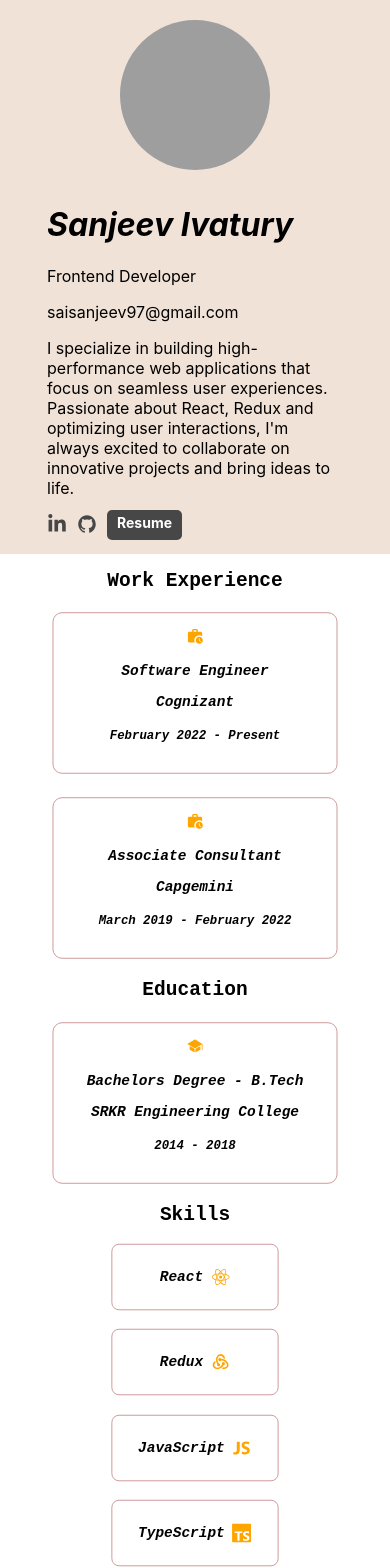
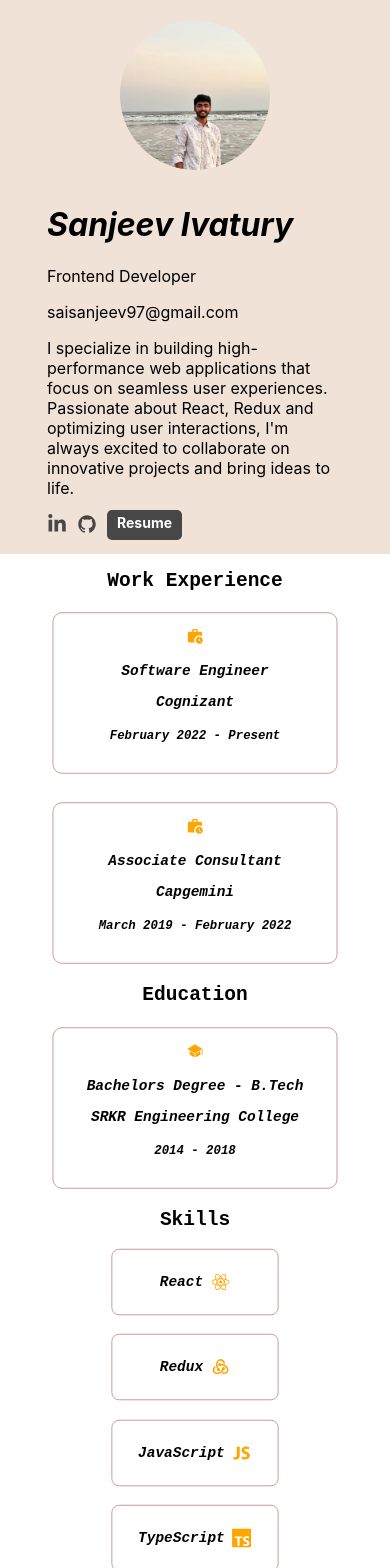
Before and after one commit to Sanjeev501/portfolio, a React (Create React App) app: page / in a window 390 px wide. Shown: the top 1568 px of the page. Built offline with nearby package versions, Linux system fonts and the light colour scheme; grey boxes are pictures that could not be loaded.

Commit message:
code optimization

```diff
--- a/package.json
+++ b/package.json
@@ -31,9 +31,9 @@
       "not op_mini all"
     ],
     "development": [
-      "last 1 chrome version",
-      "last 1 firefox version",
-      "last 1 safari version"
+      "last 3 chrome version",
+      "last 3 firefox version",
+      "last 3 safari version"
     ]
   },
   "devDependencies": {
--- a/src/App.css
+++ b/src/App.css
@@ -0,0 +1,61 @@
+.CardsSection {
+  font-family: monospace;
+  text-align: center;
+}
+
+.Card {
+  border: 1px solid rgb(204, 150, 150);
+  border-radius: 10px;
+  width: 300px !important;
+  height: 170px !important;
+  padding: 20px;
+  background-color: rgb(255, 255, 255);
+  font-style: italic;
+  transition: transform 0.2s ease;
+  transform: scale(0.95);
+}
+
+.Card:hover {
+  transform: scale(1);
+}
+
+.CardsContainer {
+  display: flex;
+  justify-content: center;
+  gap: 20px;
+  flex-wrap: wrap;
+}
+
+@media (max-width: 480px) {
+  .Card {
+    width: 100%;
+    height: auto;
+    padding: 15px;
+  }
+
+  .cardContainer {
+    gap: 10px;
+  }
+}
+
+@media (max-width: 768px) {
+  .Card {
+    width: 45%;
+    height: auto;
+  }
+
+  .cardContainer {
+    gap: 15px;
+  }
+}
+
+@media (min-width: 769px) {
+  .Card {
+    width: 230px;
+    height: 250px;
+  }
+
+  .cardContainer {
+    gap: 20px;
+  }
+}
--- a/src/Components/Education/Education.css
+++ /dev/null
@@ -1,7 +0,0 @@
-.Education {
-  text-align: center;
-}
-
-.educationContainer {
-  font-family: monospace;
-}
--- a/src/Components/Education/Education.js
+++ b/src/Components/Education/Education.js
@@ -1,20 +1,15 @@
-import "./Education.css";
 import { IoIosSchool } from "react-icons/io";
 
 const Education = () => {
   return (
-    <div className="Education">
-      <div className="educationContainer">
-        <div className="educationContainer">
-          <h2>Education</h2>
-          <div className="cardContainer">
-            <div className="card">
-              <IoIosSchool size={18} color="orange" />
-              <h3>Bachelors Degree - B.Tech</h3>
-              <h3>SRKR Engineering College</h3>
-              <h4> 2014 - 2018</h4>
-            </div>
-          </div>
+    <div className="CardsSection">
+      <h2>Education</h2>
+      <div className="CardsContainer">
+        <div className="Card">
+          <IoIosSchool size={18} color="orange" />
+          <h3>Bachelors Degree - B.Tech</h3>
+          <h3>SRKR Engineering College</h3>
+          <h4> 2014 - 2018</h4>
         </div>
       </div>
     </div>
--- a/src/Components/Experience/Experience.css
+++ /dev/null
@@ -1,64 +0,0 @@
-.Experience {
-  text-align: center;
-}
-
-.experienceContainer {
-  font-family: monospace;
-}
-
-.card {
-  border: 1px solid rgb(204, 150, 150);
-  border-radius: 10px;
-  width: 300px !important;
-  height: 170px !important;
-  padding: 20px;
-  background-color: rgb(255, 255, 255);
-  font-style: italic;
-  transition: transform 0.2s ease;
-  transform: scale(0.95);
-}
-
-.card:hover {
-  transform: scale(1);
-}
-
-.cardContainer {
-  display: flex;
-  justify-content: center;
-  gap: 20px;
-  flex-wrap: wrap;
-}
-
-@media (max-width: 480px) {
-  .card {
-    width: 100%;
-    height: auto;
-    padding: 15px;
-  }
-
-  .cardContainer {
-    gap: 10px;
-  }
-}
-
-@media (max-width: 768px) {
-  .card {
-    width: 45%;
-    height: auto;
-  }
-
-  .cardContainer {
-    gap: 15px;
-  }
-}
-
-@media (min-width: 769px) {
-  .card {
-    width: 230px;
-    height: 250px;
-  }
-
-  .cardContainer {
-    gap: 20px;
-  }
-}
--- a/src/Components/Experience/Experience.js
+++ b/src/Components/Experience/Experience.js
@@ -1,19 +1,17 @@
-import "./Experience.css";
 import { MdWorkHistory } from "react-icons/md";
 
 const Experience = () => {
   return (
-    <div className="Experience">
-      <div className="experienceContainer">
+    <div className="CardsSection">
       <h2>Work Experience</h2>
-        <div className="cardContainer">
-          <div className="card">
+      <div className="CardsContainer">
+        <div className="Card">
           <MdWorkHistory size={18} color="orange" />
           <h3>Software Engineer</h3>
           <h3>Cognizant</h3>
           <h4> February 2022 - Present</h4>
         </div>
-          <div className="card">
+        <div className="Card">
           <MdWorkHistory size={18} color="orange" />
           <h3>Associate Consultant</h3>
           <h3>Capgemini</h3>
@@ -21,7 +19,6 @@ const Experience = () => {
         </div>
       </div>
     </div>
-    </div>
   );
 };
 
--- a/src/Components/Intro/Intro.js
+++ b/src/Components/Intro/Intro.js
@@ -1,5 +1,5 @@
 import "./Intro.css";
-import photo from "../../assets/IMG_3324.jpg";
+import photo from "../../assets/IMG_3324.webp";
 import { FaLinkedinIn } from "react-icons/fa6";
 import { IoLogoGithub } from "react-icons/io";
 
--- a/src/Components/Skills/Skills.css
+++ b/src/Components/Skills/Skills.css
@@ -1,9 +1,6 @@
-.Skills {
-  text-align: center;
-}
-
 .SkillsContainer {
   font-family: monospace;
+  text-align: center;
 }
 
 .skillsCard {
--- a/src/Components/Skills/Skills.js
+++ b/src/Components/Skills/Skills.js
@@ -9,7 +9,6 @@ import { FaSass } from "react-icons/fa";
 
 const Skills = () => {
   return (
-    <div className="Skills">
     <div className="SkillsContainer">
       <h2>Skills</h2>
       <div className="skillsCardContainer">
@@ -57,7 +56,6 @@ const Skills = () => {
         </div>
       </div>
     </div>
-    </div>
   );
 };
 
```
Also changed, not shown: src/assets/IMG_3324.webp (added), 9 other files (tests, documents, lock files or other folders). Lines whose indentation alone changed are shown as unchanged.
